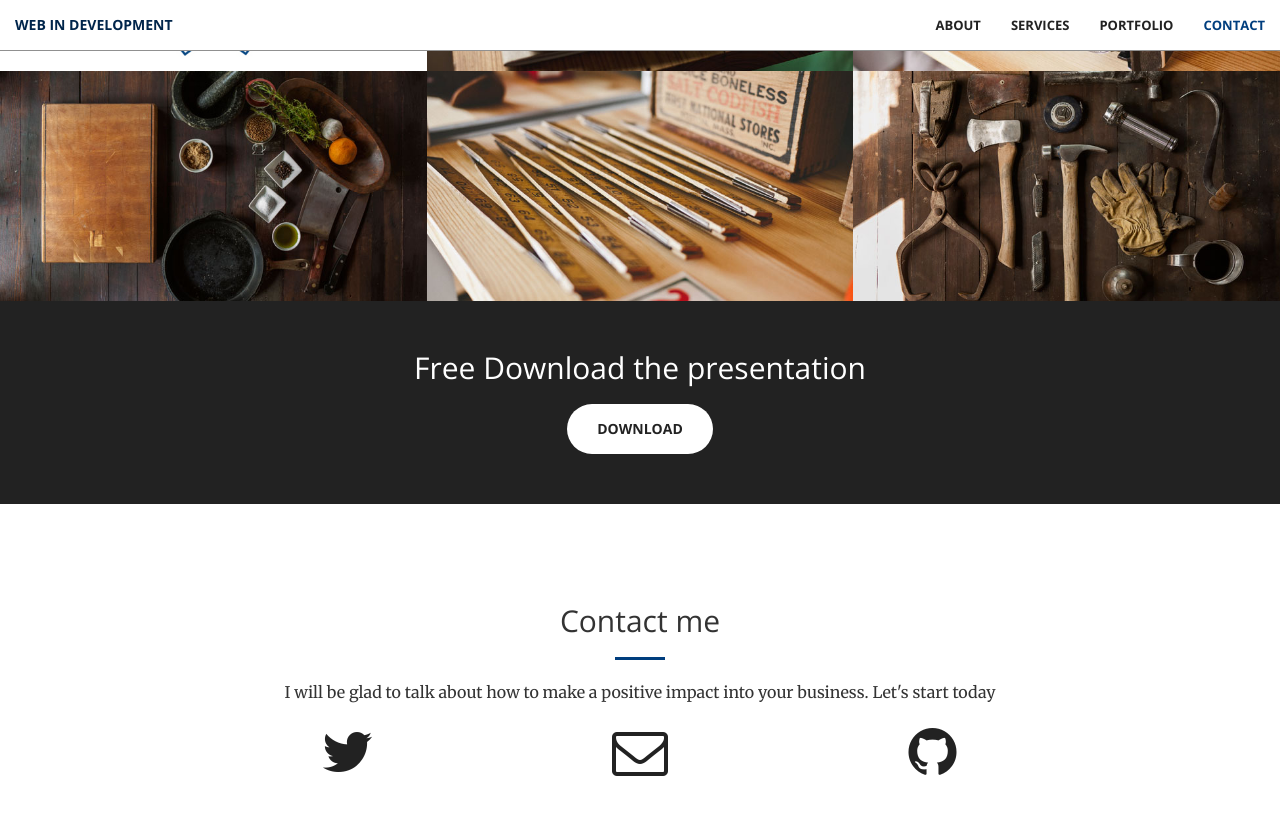
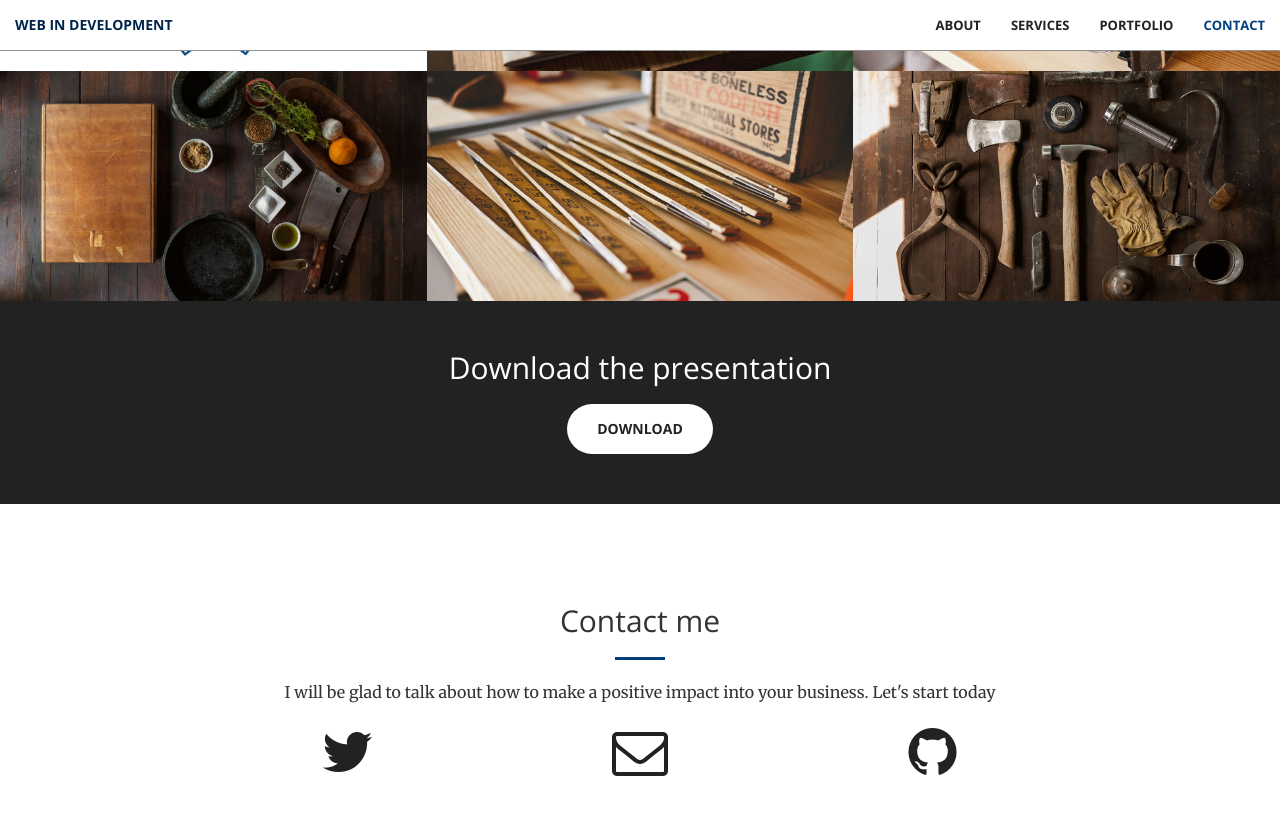
Before and after one commit to carlesac/carlesac.github.io, a Jekyll site: the page built from index.html, in a window 1280 px wide and 900 px high, scrolled down 1909 px. Shown: the top 815 px of the window. Built offline with Jekyll 4.4.1, drawn with Linux system fonts in a browser that asks for light colours.

Commit message:
Update aside.html

```diff
--- a/_includes/aside.html
+++ b/_includes/aside.html
@@ -1,7 +1,7 @@
   <aside class="bg-dark">
       <div class="container text-center">
           <div class="call-to-action">
-              <h2>Free Download the presentation</h2>
+              <h2>Download the presentation</h2>
               <a href="#" class="btn btn-default btn-xl wow tada">Download</a>
           </div>
       </div>
```
